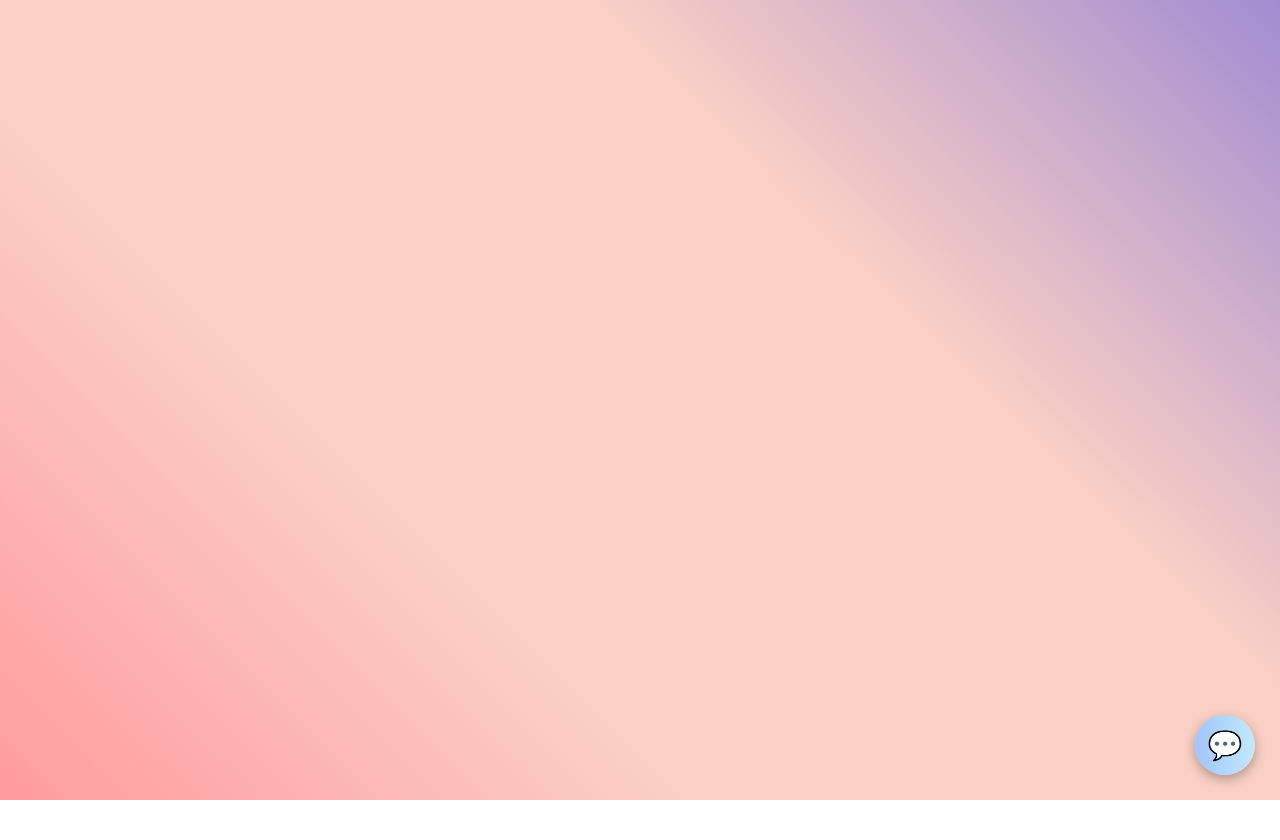
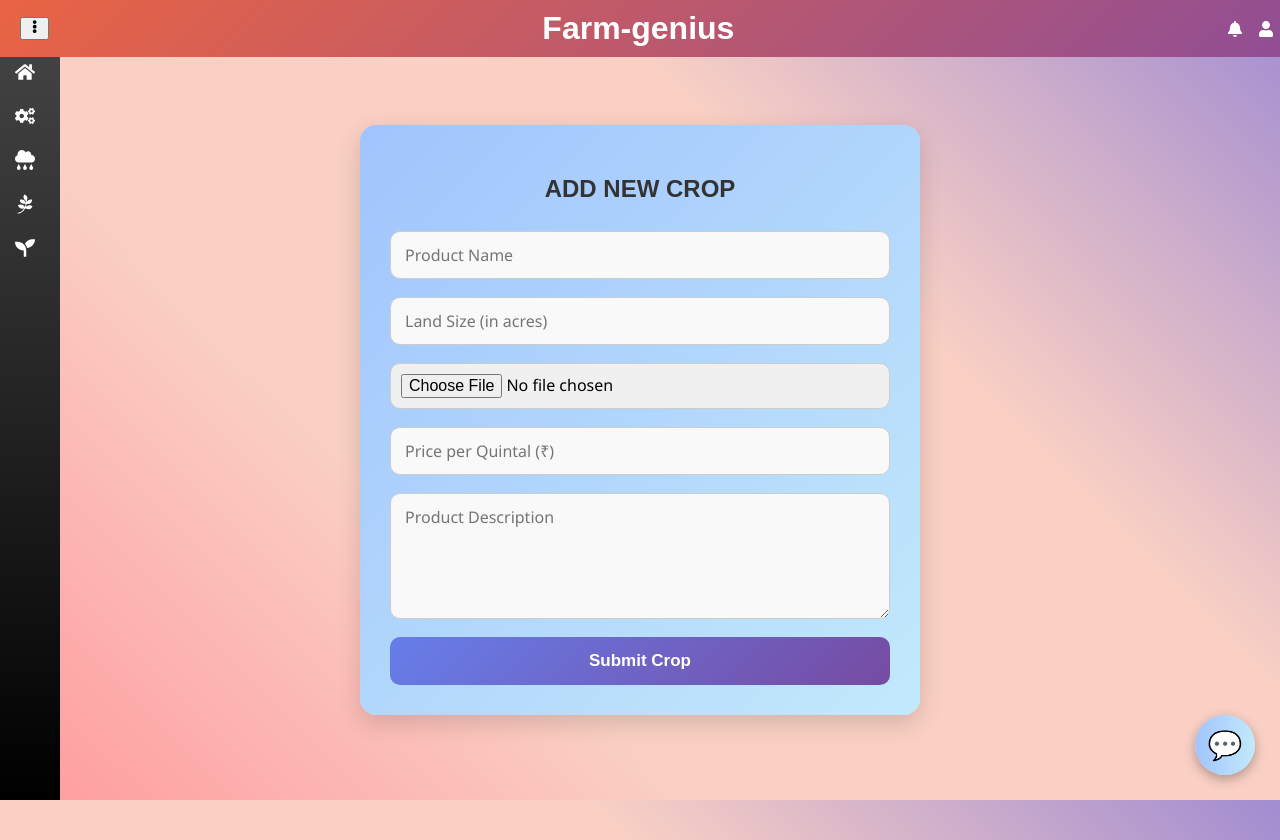
Before and after one commit to anuj3124-javadev/farm-genius, a React (Create React App) app: page /Add-Crop in a window 1280 px wide. Before the commit this address had no page. Before the commit the page ends 800 px from the top, so only its background shows below. Built offline with nearby package versions, Linux system fonts and the light colour scheme.

Commit message:
some update

```diff
--- a/src/App.js
+++ b/src/App.js
@@ -5,6 +5,8 @@ import Sidebar from './components/Sidebar';
 import Home from './components/Home';
 import Services from './components/Services';
 import Weather from './components/Weather';
+import AddProduct from './components/AddProduct';
+import CropList from './components/CropList';
 import Login from './components/Login';
 import Registration from './components/Registration'; // Import Registration Component
 import Ai from './components/Ai';
@@ -56,6 +58,27 @@ function App() {
             </MainLayout>
           }
         />
+
+        <Route
+          path="/Add-Crop"
+          element={
+            <MainLayout isSidebarOpen={isSidebarOpen} toggleSidebar={toggleSidebar}>
+              <AddProduct />
+            </MainLayout>
+          }
+       />
+
+        <Route
+          path="/Crop-List"
+          element={
+            <MainLayout isSidebarOpen={isSidebarOpen} toggleSidebar={toggleSidebar}>
+              <CropList />
+            </MainLayout>
+          }
+       />
+
+
+
         <Route
           path="/ai-service"
           element={
--- /dev/null
+++ b/src/components/AddProduct.js
@@ -0,0 +1,123 @@
+import React, { useState } from "react";
+import "../styles.css";
+
+const AddProduct = () => {
+  const [formData, setFormData] = useState({
+    productName: "",
+    landSize: "",
+    photo: null,
+    price: "",
+    description: "",
+  });
+
+  const [loading, setLoading] = useState(false);
+
+  const handleChange = (e) => {
+    const { name, value, files } = e.target;
+    setFormData((prev) => ({
+      ...prev,
+      [name]: files ? files[0] : value,
+    }));
+  };
+
+  const handleSubmit = async (e) => {
+    e.preventDefault();
+    setLoading(true);
+
+    const payload = new FormData();
+    payload.append("product_name", formData.productName);
+    payload.append("land_size", formData.landSize);
+    payload.append("price", formData.price);
+    payload.append("description", formData.description);
+    payload.append("photo", formData.photo);
+
+    try {
+      const response = await fetch("https://new-api.productsscout.in/farmer/addCrop/", {
+        method: "POST",
+      });
+
+      if (response.ok) {
+        const result = await response.json();
+        alert("Crop submitted successfully!");
+        console.log("Response:", result);
+        // Optional: Reset form
+        setFormData({
+          productName: "",
+          landSize: "",
+          photo: null,
+          price: "",
+          description: "",
+        });
+      } else {
+        const error = await response.json();
+        alert("Submission failed: " + (error.message || "Unknown error"));
+      }
+    } catch (err) {
+      alert("Error submitting form: " + err.message);
+    } finally {
+      setLoading(false);
+    }
+  };
+
+  return (
+    <div className="ad-container">
+      <form className="ad-form" onSubmit={handleSubmit}>
+        <h2 className="ad-title">Add New Crop</h2>
+
+        <input
+          type="text"
+          name="productName"
+          placeholder="Product Name"
+          className="ad-input"
+          value={formData.productName}
+          onChange={handleChange}
+          required
+        />
+
+        <input
+          type="text"
+          name="landSize"
+          placeholder="Land Size (in acres)"
+          className="ad-input"
+          value={formData.landSize}
+          onChange={handleChange}
+          required
+        />
+
+        <input
+          type="file"
+          name="photo"
+          accept="image/*"
+          className="ad-input-file"
+          onChange={handleChange}
+          required
+        />
+
+        <input
+          type="number"
+          name="price"
+          placeholder="Price per Quintal (₹)"
+          className="ad-input"
+          value={formData.price}
+          onChange={handleChange}
+          required
+        />
+
+        <textarea
+          name="description"
+          placeholder="Product Description"
+          className="ad-textarea"
+          value={formData.description}
+          onChange={handleChange}
+          required
+        />
+
+        <button type="submit" className="ad-button" disabled={loading}>
+          {loading ? "Submitting..." : "Submit Crop"}
+        </button>
+      </form>
+    </div>
+  );
+};
+
+export default AddProduct;
--- /dev/null
+++ b/src/components/CropList.js
@@ -0,0 +1,71 @@
+import React, { useEffect, useState } from "react";
+import "../styles.css"; // Make sure this includes your .crop-list-container styles
+
+const CropList = () => {
+  const [crops, setCrops] = useState([]);
+  const [loading, setLoading] = useState(true);
+
+  useEffect(() => {
+    fetch("https://new-api.productsscout.in/farmer/crop-list/")
+      .then((res) => res.json())
+      .then((data) => {
+        setCrops(data); // Adjust based on API structure
+        setLoading(false);
+      })
+      .catch((err) => {
+        console.error("Failed to fetch crops", err);
+        setLoading(false);
+      });
+  }, []);
+
+  const handleDelete = async (id) => {
+    if (!window.confirm("Are you sure you want to delete this crop?")) return;
+
+    try {
+      const response = await fetch(
+        `https://new-api.productsscout.in/farmer/deleteCrop/${id}/`,
+        {
+          method: "DELETE",
+        }
+      );
+
+      if (response.ok) {
+        alert("Crop deleted successfully!");
+        setCrops((prev) => prev.filter((crop) => crop.id !== id));
+      } else {
+        alert("Failed to delete crop.");
+      }
+    } catch (err) {
+      alert("Error deleting crop: " + err.message);
+    }
+  };
+
+  if (loading) return <p style={{ textAlign: "center" }}>Loading crops...</p>;
+
+  return (
+    <div className="crop-list-container">
+      <h2 className="crop-title">My Crops</h2>
+      {crops.length === 0 ? (
+        <p>No crops found.</p>
+      ) : (
+        crops.map((crop) => (
+          <div key={crop.id} className="crop-card">
+            <img src={crop.photo} alt={crop.product_name} className="crop-img" />
+            <div className="crop-info">
+              <h3>{crop.product_name}</h3>
+              <p>Land Size: {crop.land_size} acres</p>
+              <p>Price: ₹{crop.price} per quintal</p>
+              <p>{crop.description}</p>
+              <div className="crop-buttons">
+                <button className="crop-btn detail-btn">Details</button>
+                <button className="crop-btn delete-btn" onClick={() => handleDelete(crop.id)}>Delete</button>
+              </div>
+            </div>
+          </div>
+        ))
+      )}
+    </div>
+  );
+};
+
+export default CropList;
--- a/src/components/Sidebar.js
+++ b/src/components/Sidebar.js
@@ -1,5 +1,5 @@
 import React from 'react';
-import { FaHome, FaCogs, FaCloudRain } from 'react-icons/fa';
+import { FaHome, FaCogs, FaCloudRain, FaPagelines, FaSeedling } from 'react-icons/fa';
 import { useNavigate } from 'react-router-dom';
 import '../styles.css';
 
@@ -21,6 +21,14 @@ const Sidebar = ({ isSidebarOpen }) => {
           <FaCloudRain className="menu-icon" />
           {isSidebarOpen && <span>Weather</span>}
         </li>
+        <li onClick={() => navigate('/Add-Crop')}>
+          <FaPagelines className="menu-icon" />
+          {isSidebarOpen && <span>Add-Crop</span>}
+        </li>
+        <li onClick={() => navigate('/Crop-List')}>
+          <FaSeedling className="menu-icon" />
+          {isSidebarOpen && <span>Crop-List</span>}
+        </li>
       </ul>
     </aside>
   );
--- a/src/styles.css
+++ b/src/styles.css
@@ -856,3 +856,193 @@ h2 {
 .ch-send-btn:active {
   background-color: #0d47a1;
 }
+
+/* add-product CSS */
+
+.ad-container {
+  display: flex;
+  justify-content: center;
+  align-items: center;
+  min-height: 100vh;
+}
+
+.ad-form {
+  background: linear-gradient(135deg, #a1c4fd, #c2e9fb);
+  padding: 30px;
+  border-radius: 16px;
+  box-shadow: 0 8px 25px rgba(0, 0, 0, 0.15);
+  width: 100%;
+  max-width: 500px;
+  display: flex;
+  flex-direction: column;
+  gap: 18px;
+  animation: slideUp 0.6s ease-in-out;
+  animation: fadeIn 1s ease-in-out;
+}
+
+.ad-title {
+  text-align: center;
+  font-size: 24px;
+  color: #333;
+  margin-bottom: 10px;
+  font-weight: 600;
+}
+
+.ad-input,
+.ad-textarea,
+.ad-input-file {
+  padding: 12px 14px;
+  border: 1px solid #ccc;
+  border-radius: 10px;
+  font-size: 16px;
+  outline: none;
+  transition: all 0.3s ease;
+  font-family: 'Segoe UI', sans-serif;
+  background-color: #f9f9f9;
+}
+
+.ad-input:focus,
+.ad-textarea:focus {
+  border-color: #5e9eff;
+  background-color: #fff;
+  box-shadow: 0 0 8px rgba(94, 158, 255, 0.3);
+}
+
+.ad-textarea {
+  resize: vertical;
+  min-height: 100px;
+}
+
+.ad-input-file {
+  background: #f0f0f0;
+  padding: 10px;
+}
+
+.ad-button {
+  background: linear-gradient(135deg, #667eea, #764ba2);
+  color: white;
+  padding: 14px;
+  border: none;
+  border-radius: 10px;
+  font-size: 17px;
+  font-weight: bold;
+  cursor: pointer;
+  transition: transform 0.2s ease, box-shadow 0.3s ease;
+}
+
+.ad-button:hover {
+  transform: translateY(-2px);
+  box-shadow: 0 6px 15px rgba(102, 126, 234, 0.3);
+}
+
+@keyframes fadeIn {
+  from { opacity: 0; }
+  to { opacity: 1; }
+}
+
+@keyframes slideUp {
+  from { transform: translateY(30px); opacity: 0; }
+  to { transform: translateY(0); opacity: 1; }
+}
+
+@media (max-width: 600px) {
+  .ad-form {
+    padding: 20px;
+    width: 90%;
+  }
+}
+
+/* crop-list css */
+
+.crop-list-container {
+  max-width: 900px;
+  margin: 50px auto;
+  padding: 20px;
+  border-radius: 20px;
+  background: linear-gradient(135deg, #f0fff0, #d4f5e0);
+  box-shadow: 0 0 20px rgba(0, 0, 0, 0.1);
+  animation: fadeIn 0.7s ease-in;
+}
+
+.crop-title {
+  text-align: center;
+  font-size: 2rem;
+  margin-bottom: 30px;
+  color: #2e7d32;
+}
+
+.crop-card {
+  display: flex;
+  align-items: flex-start;
+  background: #ffffff;
+  border-radius: 15px;
+  margin-bottom: 20px;
+  padding: 15px;
+  box-shadow: 0 4px 12px rgba(0, 0, 0, 0.05);
+  transition: transform 0.2s ease;
+}
+
+.crop-card:hover {
+  transform: scale(1.01);
+}
+
+.crop-img {
+  width: 120px;
+  height: 120px;
+  border-radius: 12px;
+  object-fit: cover;
+  margin-right: 20px;
+}
+
+.crop-info h3 {
+  margin: 0 0 10px;
+  color: #2e7d32;
+}
+
+.crop-info p {
+  margin: 5px 0;
+  color: #444;
+}
+
+.crop-buttons {
+  margin-top: 10px;
+}
+
+.crop-btn {
+  padding: 6px 12px;
+  margin-right: 10px;
+  border: none;
+  border-radius: 8px;
+  font-weight: bold;
+  cursor: pointer;
+  transition: background 0.3s;
+}
+
+.detail-btn {
+  background-color: #388e3c;
+  color: white;
+}
+
+.detail-btn:hover {
+  background-color: #2e7d32;
+}
+
+.delete-btn {
+  background-color: #e53935;
+  color: white;
+}
+
+.delete-btn:hover {
+  background-color: #c62828;
+}
+
+@keyframes fadeIn {
+  from {
+    opacity: 0;
+    transform: translateY(15px);
+  }
+  to {
+    opacity: 1;
+    transform: translateY(0);
+  }
+}
```
